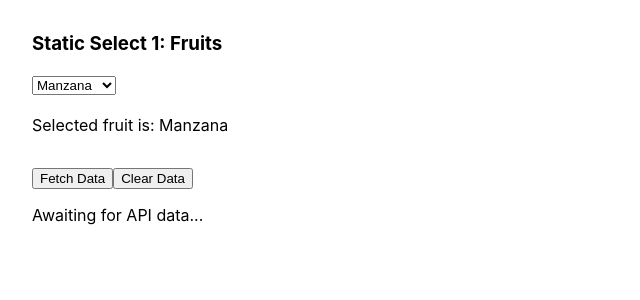
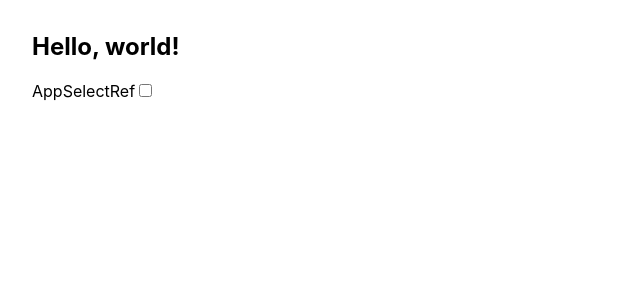
Before and after one commit to MocoNinja/ReactComponentsLearn, a React (Create React App) app: page / in a window 1280 px wide. Shown: the top 300 px of the page, without its empty margins (0-640 px from the left). Built offline with nearby package versions, Linux system fonts and the light colour scheme.

Commit message:
Refactor e inútil sobrecomplicación...
Signed-off-by: MocoNinja <javiergonzaleztello@gmail.com>

```diff
--- a/src/App.js
+++ b/src/App.js
@@ -1,120 +1,68 @@
 import React, { Component } from "react";
-import Select from "./Select";
-import performRequest from "./apiZaragozaFetch";
-import ApiItem from "./ApiItem";
+import AppSelectRef from "./AppSelectRef";
 
 export default class App extends Component {
   constructor(props) {
     super(props);
-
     this.state = {
-      selectedFruit: null,
-      dataFromApi: null,
-      apiWasFetched: false
+      componentsToRender: [],
+      renderAppSelectRef: false
     };
-
-    this.selectItemRef = React.createRef();
-    this.renderSelectedFruit = this.renderSelectedFruit.bind(this);
-    this.fetchDataFromZaragozaApi = this.fetchDataFromZaragozaApi.bind(this);
-    this.clearDataFetched = this.clearDataFetched.bind(this);
+    this.handleComponentCheckboxToggle = this.handleComponentCheckboxToggle.bind(
+      this
+    );
   }
 
-  generateMockUpData() {
-    return [
-      { name: "Manzana" },
-      { name: "Naranaja" },
-      { name: "Melón" },
-      { name: "Sandía" },
-      { name: "Melocotón" },
-      { name: "Plátano" }
-    ];
-  }
-
-  setSelectedFruit() {
-    const value =
-      this.selectItemRef.current.state.selectedItem === null
-        ? this.selectItemRef.current.state.selectedItem
-        : JSON.parse(this.selectItemRef.current.state.selectedItem).name;
-    if (value === null) {
-      console.error(`The select doesn't hava a selected value!`);
-    }
+  componentDidMount() {
+    const components = ["AppSelectRef"];
     this.setState({
-      selectedFruit: value
+      componentsToRender: components
     });
   }
 
-  onSelectItemChange = () => {
-    this.setSelectedFruit();
-  };
-
-  onSelectDataLoad = () => {
-    this.setSelectedFruit();
-  };
-
-  renderSelectedFruit = () => {
-    return this.state.selectedFruit === null ? (
-      <p>No fruit selected!</p>
-    ) : (
-      this.state.selectedFruit
-    );
-  };
-
-  async fetchDataFromZaragozaApi() {
-    const data = await performRequest();
-    if (data) {
-      this.setState({
-        dataFromApi: data,
-        apiWasFetched: true
-      });
-    }
-  }
-
-  clearDataFetched() {
+  handleComponentCheckboxToggle(event) {
+    const [name, value] = [event.target.value, event.target.checked];
+    console.log(`Se ha pulsado el checbox ${name} y vale: ${value}`);
+    const nameState = "render" + name;
     this.setState({
-      dataFromApi: null,
-      apiWasFetched: false
+      [nameState]: value
     });
   }
 
-  renderApiData = () => {
-    return this.state.apiWasFetched ? (
-      this.state.dataFromApi.map((element, key) => {
-        return (
-          <ApiItem title={element.title} horario={element.horario} key={key} />
-        );
-      })
-    ) : (
-      <p>Awaiting for API data...</p>
-    );
-  };
+  renderComponentsSelector() {
+    return this.state.componentsToRender.map((component, index) => {
+      return (
+        <div key={"input-group-select-" + index}>
+          <label htmlFor={component}>{component}</label>
+          <input
+            type="checkbox"
+            name={component}
+            value={component}
+            onChange={this.handleComponentCheckboxToggle}
+          />
+        </div>
+      );
+    });
+  }
+
+  renderComponents() {
+    return [
+      this.state.renderAppSelectRef ? <AppSelectRef key="adadhalk" /> : <></>,
+    ].map((element, index) => {
+      return <div key={index}>{element}</div>;
+    });
+  }
 
   render() {
     return (
       <div className="App">
-        <section id="staticSelect-1">
+        <section name="main">
           <header>
-            <h3>Static Select 1: Fruits</h3>
+            <h2>Hello, world!</h2>
           </header>
-          <div id="headerDiv">
-            <Select
-              ref={this.selectItemRef}
-              items={this.generateMockUpData()} // Comment at will!
-              displayNameField={"name"}
-              onChangeCallback={this.onSelectItemChange}
-              onLoadDataCallback={this.onSelectDataLoad}
-            />
-          </div>
-          <br />
-          <div id="destination">
-            Selected fruit is:{" "}
-            <span className="hightlight">{this.renderSelectedFruit()}</span>
-          </div>
+          <div name="selector">{this.renderComponentsSelector()}</div>
         </section>
-        <section id="zaragozaApi">
-          <button onClick={this.fetchDataFromZaragozaApi}>Fetch Data</button>
-          <button onClick={this.clearDataFetched}>Clear Data</button>
-          {this.renderApiData()}
-        </section>
+        <section name="components">{this.renderComponents()}</section>
       </div>
     );
   }
--- /dev/null
+++ b/src/AppSelectRef.js
@@ -0,0 +1,121 @@
+import React, { Component } from "react";
+import SelectRef from "./SelectRef";
+import performRequest from "./ApiZaragoza/apiZaragozaFetch";
+import ApiItem from "./ApiZaragoza/ApiItem";
+
+export default class AppSelectRef extends Component {
+  constructor(props) {
+    super(props);
+
+    this.state = {
+      selectedFruit: null,
+      dataFromApi: null,
+      apiWasFetched: false
+    };
+
+    this.selectItemRef = React.createRef();
+    this.renderSelectedFruit = this.renderSelectedFruit.bind(this);
+    this.fetchDataFromZaragozaApi = this.fetchDataFromZaragozaApi.bind(this);
+    this.clearDataFetched = this.clearDataFetched.bind(this);
+  }
+
+  generateMockUpData() {
+    return [
+      { name: "Manzana" },
+      { name: "Naranaja" },
+      { name: "Melón" },
+      { name: "Sandía" },
+      { name: "Melocotón" },
+      { name: "Plátano" }
+    ];
+  }
+
+  setSelectedFruit() {
+    const value =
+      this.selectItemRef.current.state.selectedItem === null
+        ? this.selectItemRef.current.state.selectedItem
+        : JSON.parse(this.selectItemRef.current.state.selectedItem).name;
+    if (value === null) {
+      console.error(`The select doesn't hava a selected value!`);
+    }
+    this.setState({
+      selectedFruit: value
+    });
+  }
+
+  onSelectItemChange = () => {
+    this.setSelectedFruit();
+  };
+
+  onSelectDataLoad = () => {
+    this.setSelectedFruit();
+  };
+
+  renderSelectedFruit = () => {
+    return this.state.selectedFruit === null ? (
+      <p>No fruit selected!</p>
+    ) : (
+      this.state.selectedFruit
+    );
+  };
+
+  async fetchDataFromZaragozaApi() {
+    const data = await performRequest();
+    if (data) {
+      this.setState({
+        dataFromApi: data,
+        apiWasFetched: true
+      });
+    }
+  }
+
+  clearDataFetched() {
+    this.setState({
+      dataFromApi: null,
+      apiWasFetched: false
+    });
+  }
+
+  renderApiData = () => {
+    return this.state.apiWasFetched ? (
+      this.state.dataFromApi.map((element, key) => {
+        return (
+          <ApiItem title={element.title} horario={element.horario} key={key} />
+        );
+      })
+    ) : (
+      <p>Awaiting for API data...</p>
+    );
+  };
+
+  render() {
+    return (
+      <div className="App">
+        <section id="staticSelect-1">
+          <header>
+            <h3>Static Select 1: Fruits</h3>
+          </header>
+          <div id="headerDiv">
+            <SelectRef
+              ref={this.selectItemRef}
+              items={this.generateMockUpData()} // Comment at will!
+              displayNameField={"name"}
+              onChangeCallback={this.onSelectItemChange}
+              onLoadDataCallback={this.onSelectDataLoad}
+            />
+          </div>
+          <br />
+          <div id="destination">
+            Selected fruit is:{" "}
+            <span className="hightlight">{this.renderSelectedFruit()}</span>
+          </div>
+        </section>
+        <section id="zaragozaApi">
+          <button onClick={this.fetchDataFromZaragozaApi}>Fetch Data</button>
+          <button onClick={this.clearDataFetched}>Clear Data</button>
+          {this.renderApiData()}
+        </section>
+      </div>
+    );
+  }
+}
```
Also changed, not shown: src/ApiZaragoza/ApiItem.jsx (renamed from src/ApiItem.jsx), src/ApiZaragoza/apiZaragozaFetch.js (renamed from src/apiZaragozaFetch.js), src/SelectRef.jsx (renamed from src/Select.jsx), 2 other files (tests, documents, lock files or other folders).
